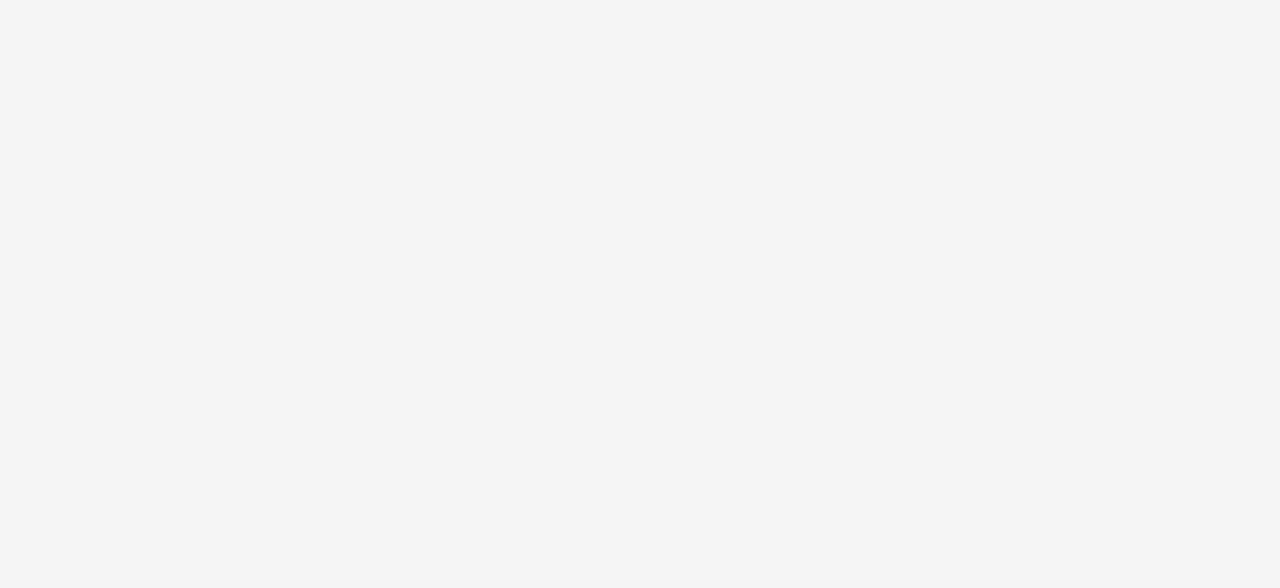
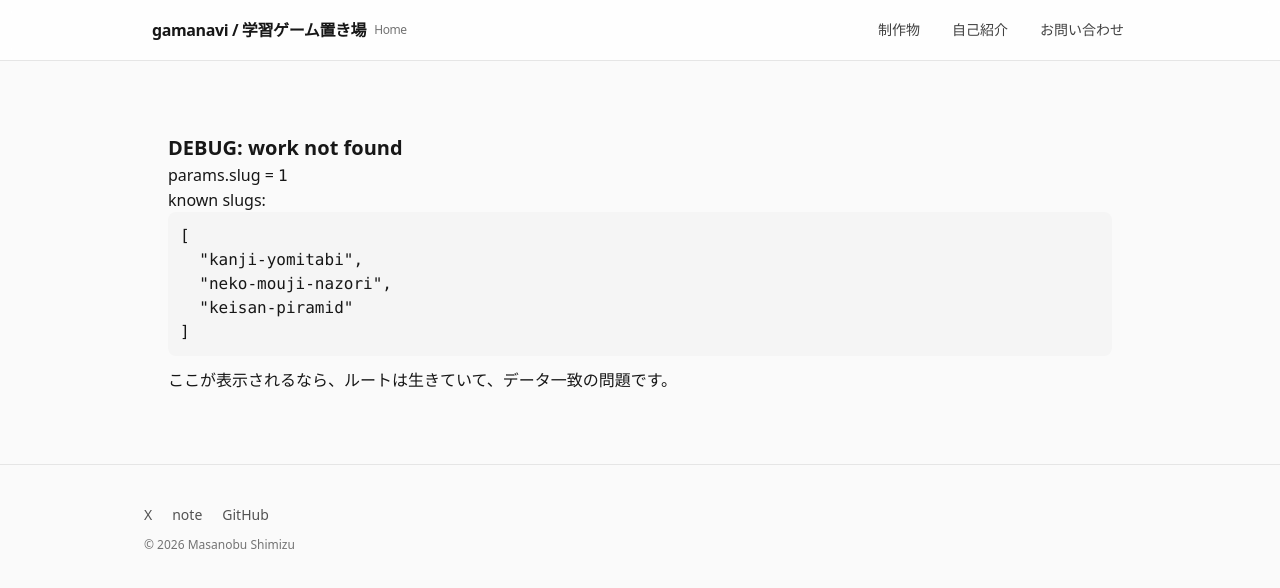
Before and after one commit to shimimasa/gamanavi-portfolio, a Next.js app: page /works/1 in a window 1280 px wide. Before the commit this address had no page. Shown: the top 588 px of the page. Built offline with nearby package versions, Linux system fonts and the light colour scheme.

Commit message:
fix: improve error handling in WorkDetailPage by displaying debug information when a work is not found

```diff
--- a/src/app/works/[slug]/page.js
+++ b/src/app/works/[slug]/page.js
@@ -23,8 +23,25 @@ function chip(text) {
 
 export default function WorkDetailPage({ params }) {
   const slug = params?.slug;
+  const slugs = works.map((w) => w.slug);
   const work = works.find((w) => w.slug === slug);
-  if (!work) return notFound();
+
+  // 診断：一致しない場合でも notFound にせず、原因を画面に出す
+  if (!work) {
+    return (
+      <div style={{ padding: 24, fontFamily: "system-ui, sans-serif" }}>
+        <h1 style={{ fontSize: 20, fontWeight: 700 }}>DEBUG: work not found</h1>
+        <p>params.slug = <code>{String(slug)}</code></p>
+        <p>known slugs:</p>
+        <pre style={{ background: "#f5f5f5", padding: 12, borderRadius: 8, overflowX: "auto" }}>
+{JSON.stringify(slugs, null, 2)}
+        </pre>
+        <p style={{ marginTop: 12 }}>
+          ここが表示されるなら、ルートは生きていて、データ一致の問題です。
+        </p>
+      </div>
+    );
+  }
 
   const isWip = work.status === "wip" || !work.links?.play;
   const subjectTags = Array.isArray(work.subjectTags) ? work.subjectTags : [];
```
